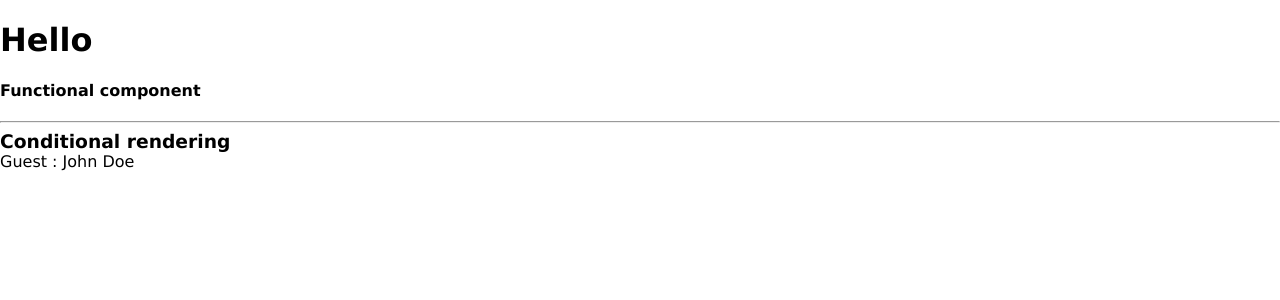
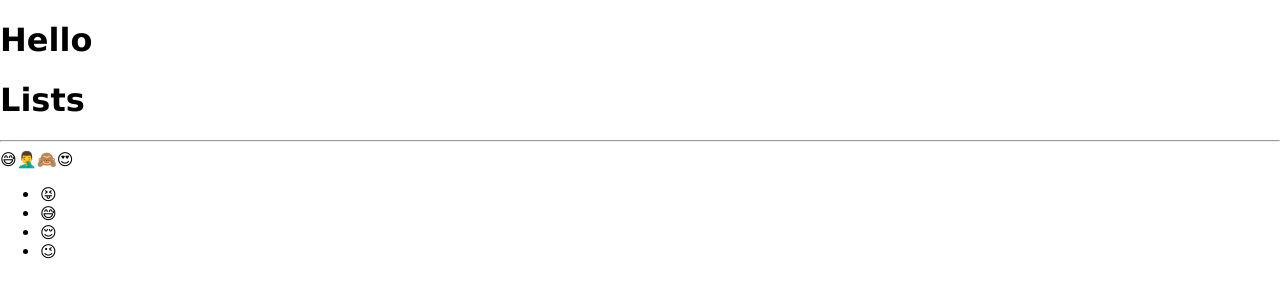
Before and after one commit to sampreethD/react, a React (Create React App) app: page / in a window 1280 px wide. Shown: the top 300 px of the page. Built offline with nearby package versions, Linux system fonts and the light colour scheme.

Commit message:
initial commit

```diff
--- a/src/App.js
+++ b/src/App.js
@@ -2,7 +2,8 @@ import React from "react";
 import "./styles.css";
 // import Events from "./components/Functional-events";
 // import ClassEvents from "./components/class-events";
-import ConditionRender from "./components/conditional-rendering";
+// import ConditionRender from "./components/conditional-rendering";
+import List from "./components/lists-keys";
 
 //lesson no.1 - Function name should start with caps if you are using as a component
 //lesson no.2 - default is for some reason, don't ignore. (default) is stating we are exporting single class/function.
@@ -12,7 +13,7 @@ export default function App() {
   return (
     <div>
       <h1>Hello</h1>
-      <ConditionRender userRole="Guest" name="John Doe" />
+      <List />
     </div>
   );
 }
--- /dev/null
+++ b/src/components/lists-keys.js
@@ -0,0 +1,26 @@
+import React from "react";
+
+/**
+ * lesson 1:
+ * lists can be used within jsx or outside jsx.
+ * list element li must have a key(string) and must be unique with respect to its siblings.
+ */
+export default function List() {
+  const list = ["😅", "🤦‍♂️", "🙈", "😍"];
+  const list2 = ["😝", "😅", "😌", "😉"];
+  const loop = list.map((ele) => {
+    return ele;
+  });
+  return (
+    <div>
+      <h1>Lists</h1>
+      <hr />
+      <span style={{ userSelect: "none" }}>{loop}</span>
+      <ul>
+        {list2.map((ele, index) => {
+          return <li key={index.toString()}>{ele}</li>;
+        })}
+      </ul>
+    </div>
+  );
+}
```
